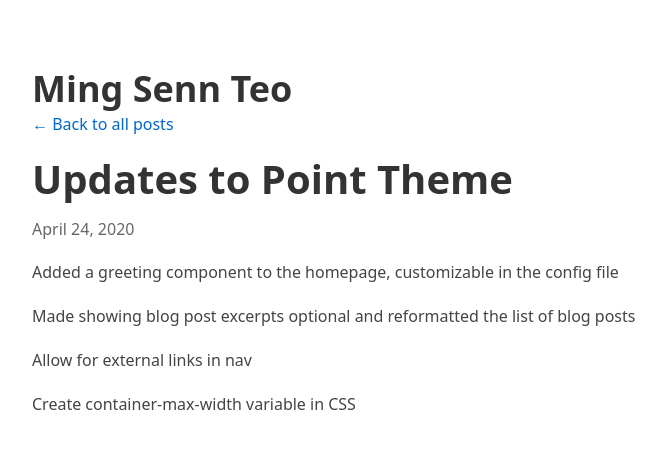
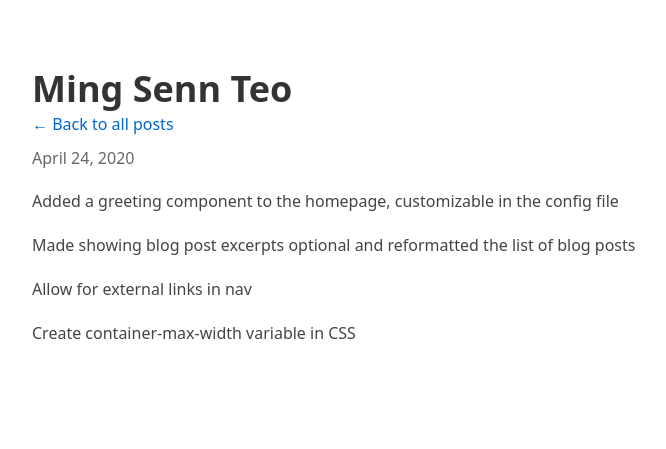
Before and after one commit to MSTeo01/old-website-2.0, a Jekyll site: the page built from _posts/2020-04-24-update.md, in a window 1280 px wide. Shown: the top 449 px of the page, without its empty margins (208-874 px from the left). Built offline with Jekyll 4.4.1, drawn with Linux system fonts in a browser that asks for light colours.

Commit message:
Update default.html

```diff
--- a/_layouts/default.html
+++ b/_layouts/default.html
@@ -5,12 +5,12 @@
   >← Back to all posts</a
 >{% endif %}
 
-{% unless page.url == "/" %}
+<!-- {% unless page.url == "/" %}
 <h1>
   {% if page.title %}{{ page.title }}{% endif %}{% if post.title %}{{ post.title
   }}{% endif %}
 </h1>
-{% endunless %}
+{% endunless %} -->
 
 {% if page.date %}
 <span class="timestamp timestamp-block">
```
